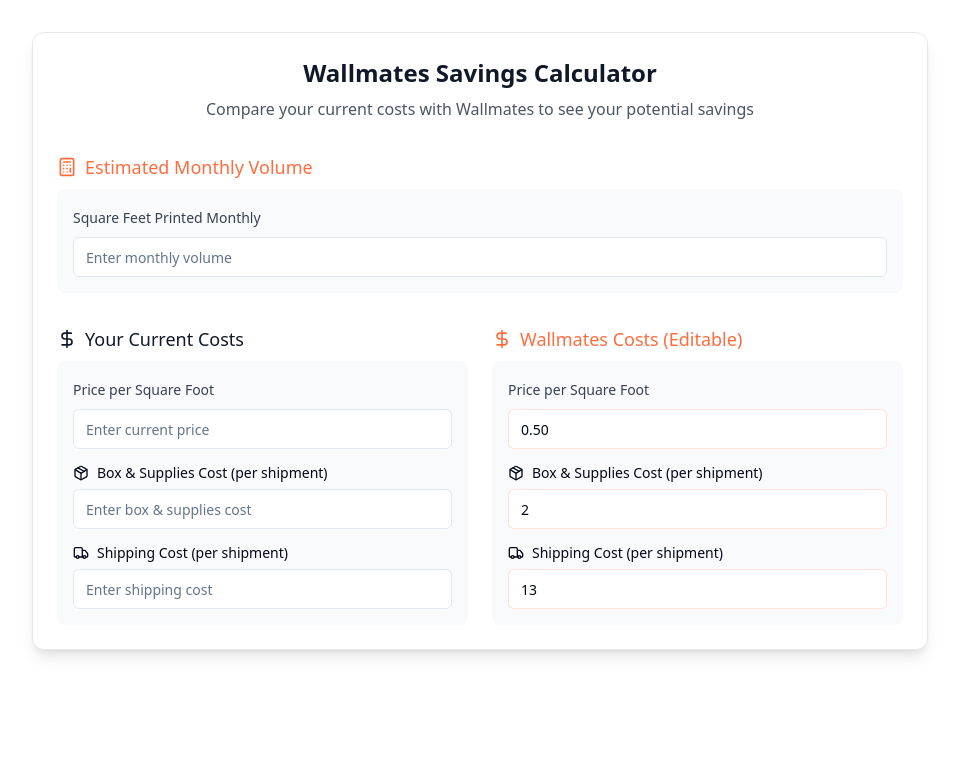
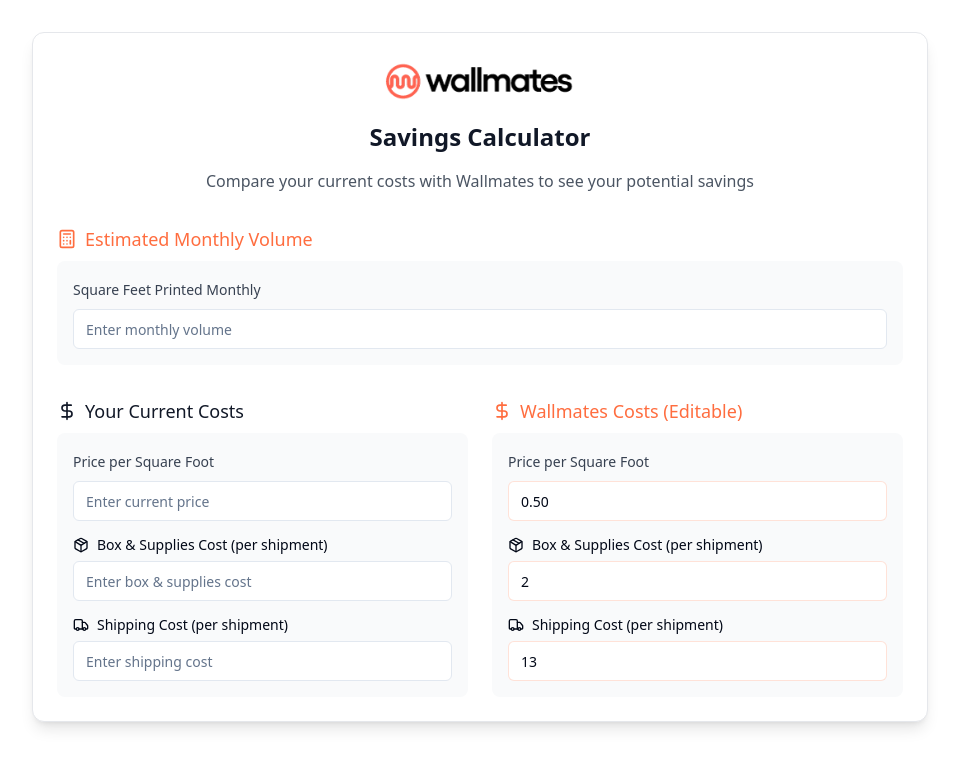
Before and after one commit to AppHeads/wallmate-savings-wizard, a React (Vite) app: page / in a window 1280 px wide. Shown: the top 768 px of the page, without its empty margins (160-1119 px from the left). Built offline with nearby package versions, Linux system fonts and the light colour scheme.

Commit message:
Add logo
Adds the logo to the application.

```diff
--- a/src/components/SavingsCalculator/index.tsx
+++ b/src/components/SavingsCalculator/index.tsx
@@ -49,8 +49,15 @@ const SavingsCalculator = () => {
 
   return (
     <Card className="w-full max-w-4xl mx-auto p-6 space-y-8 bg-white shadow-lg rounded-xl border border-gray-200">
-      <div className="text-center space-y-2">
-        <h2 className="text-2xl font-semibold text-gray-900">Wallmates Savings Calculator</h2>
+      <div className="text-center space-y-4">
+        <div className="flex justify-center mb-2">
+          <img
+            src="/lovable-uploads/3150b3ba-2981-4e47-a59a-1b68732c5303.png"
+            alt="Wallmates Logo"
+            className="h-12"
+          />
+        </div>
+        <h2 className="text-2xl font-semibold text-gray-900">Savings Calculator</h2>
         <p className="text-gray-600">Compare your current costs with Wallmates to see your potential savings</p>
       </div>
 
```
Also changed, not shown: public/lovable-uploads/3150b3ba-2981-4e47-a59a-1b68732c5303.png (added).
